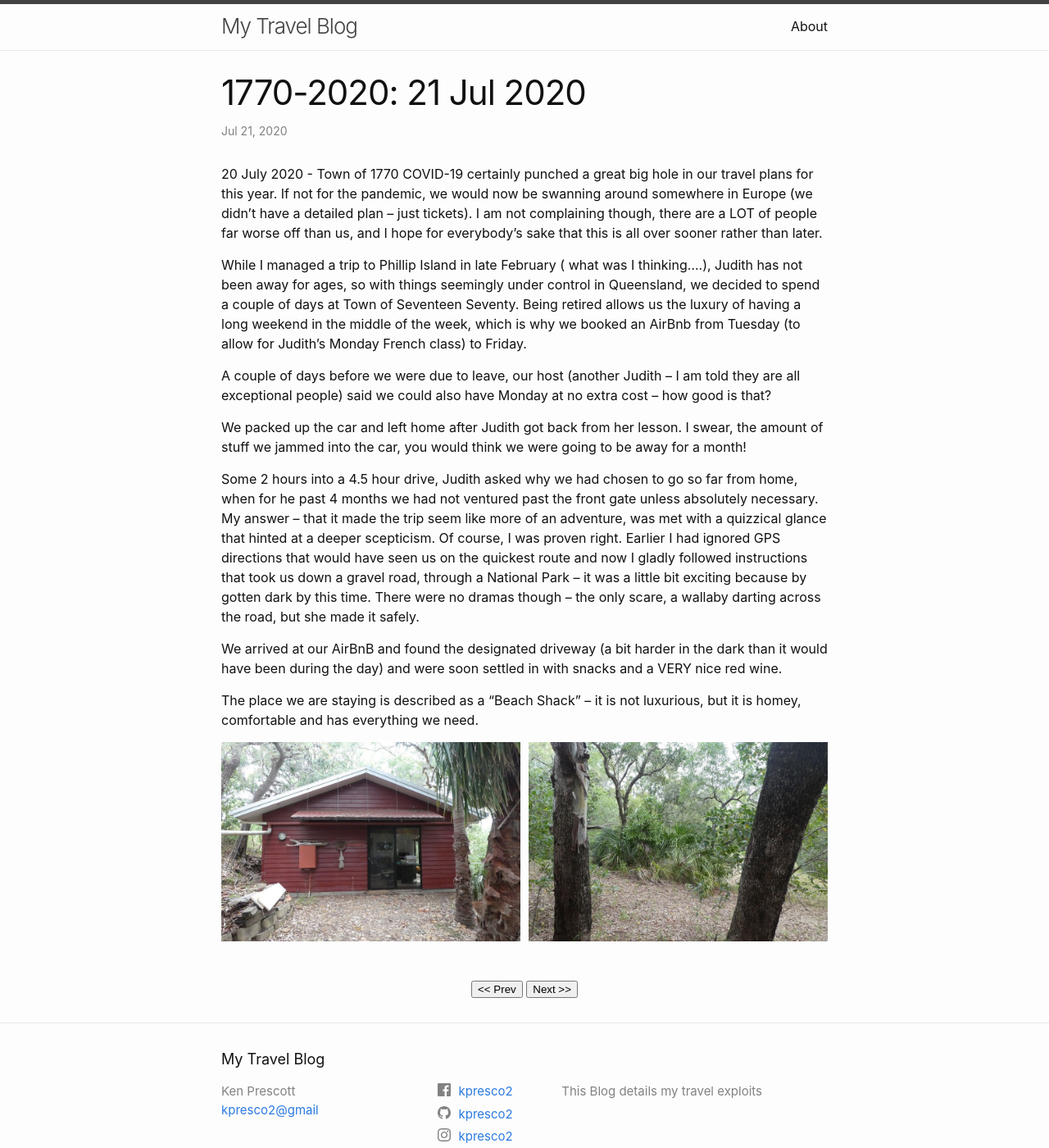
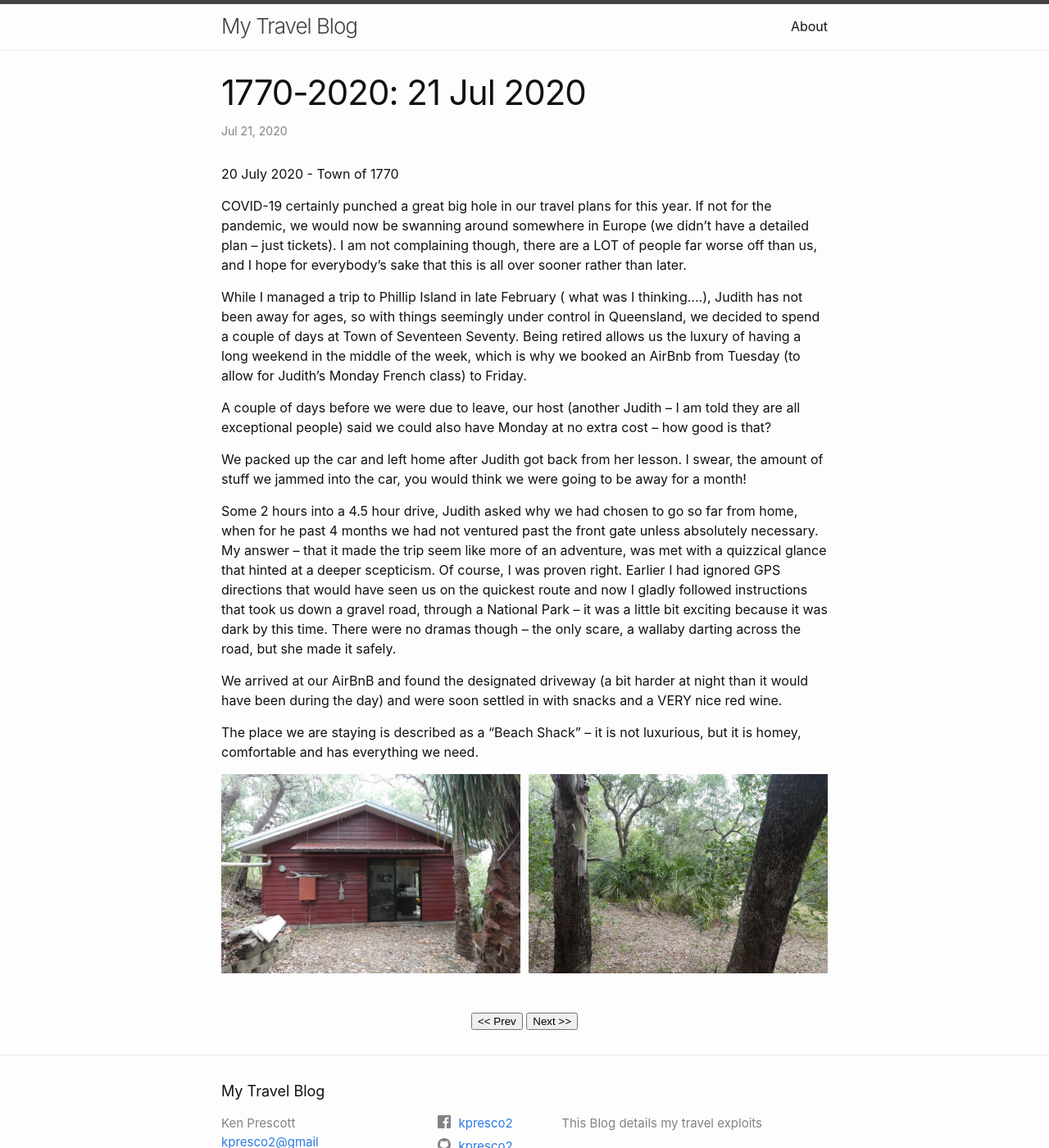
Before and after one commit to kpresco2/Travel-Blog, a Jekyll site: the page built from 1770-2020/_posts/2020-07-21-1770-2020.md, in a window 1280 px wide and 1400 px high. Shown: the whole window at 82% size. Built offline with Jekyll 4.4.1, drawn with Linux system fonts in a browser that asks for light colours.

Commit message:
Update 2020-07-21-1770-2020.md

```diff
--- a/1770-2020/_posts/2020-07-21-1770-2020.md
+++ b/1770-2020/_posts/2020-07-21-1770-2020.md
@@ -4,6 +4,7 @@ title: "1770-2020: 21 Jul 2020"
 trip: "1770-2020"
 ---
 20 July 2020 - Town of 1770
+
 COVID-19 certainly punched a great big hole in our travel plans for this year.  If not for the pandemic, we would now be swanning around somewhere in Europe (we didn’t have a detailed plan – just tickets).  I am not complaining though, there are a LOT of people far worse off than us, and I hope for everybody’s sake that this is all over sooner rather than later.
 
 While I managed a trip to Phillip Island in late February ( what was I thinking....), Judith has not been away for ages, so with things seemingly under control in Queensland, we decided to spend a couple of days at Town of Seventeen Seventy.  Being retired allows us the luxury of having a long weekend in the middle of the week, which is why we booked an AirBnb from Tuesday (to allow for Judith’s Monday French class) to Friday.
@@ -12,9 +13,9 @@ A couple of days before we were due to leave, our host (another Judith – I am
 
 We packed up the car and left home after Judith got back from her lesson.  I swear, the amount of stuff we jammed into the car, you would think we were going to be away for a month!
 
-Some 2 hours into a 4.5 hour drive, Judith asked why we had chosen to go so far from home, when for he past 4 months we had not ventured past the front gate unless absolutely necessary.  My answer – that it made the trip seem like more of an adventure, was met with a quizzical glance that hinted at a deeper scepticism.  Of course, I was proven right.  Earlier I had ignored GPS directions that would have seen us on the quickest route and now I gladly followed instructions that took us down a gravel road, through a National Park – it was a little bit exciting because by gotten dark by this time.  There were no dramas though – the only scare, a wallaby darting across the road, but she made it safely.
+Some 2 hours into a 4.5 hour drive, Judith asked why we had chosen to go so far from home, when for he past 4 months we had not ventured past the front gate unless absolutely necessary.  My answer – that it made the trip seem like more of an adventure, was met with a quizzical glance that hinted at a deeper scepticism.  Of course, I was proven right.  Earlier I had ignored GPS directions that would have seen us on the quickest route and now I gladly followed instructions that took us down a gravel road, through a National Park – it was a little bit exciting because it was dark by this time.  There were no dramas though – the only scare, a wallaby darting across the road, but she made it safely.
 
-We arrived at our AirBnB and found the designated driveway (a bit harder in the dark than it would have been during the day) and were soon settled in with snacks and a VERY nice red wine.
+We arrived at our AirBnB and found the designated driveway (a bit harder at night than it would have been during the day) and were soon settled in with snacks and a VERY nice red wine.
 
 The place we are staying is described as a “Beach Shack” – it is not luxurious, but it is homey, comfortable and has everything we need.
 
```
